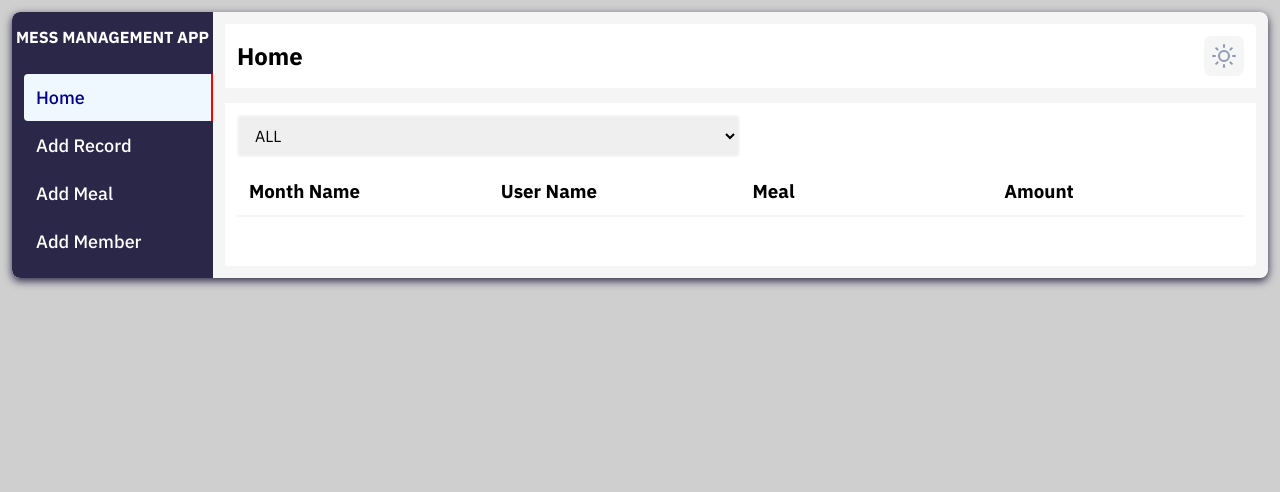
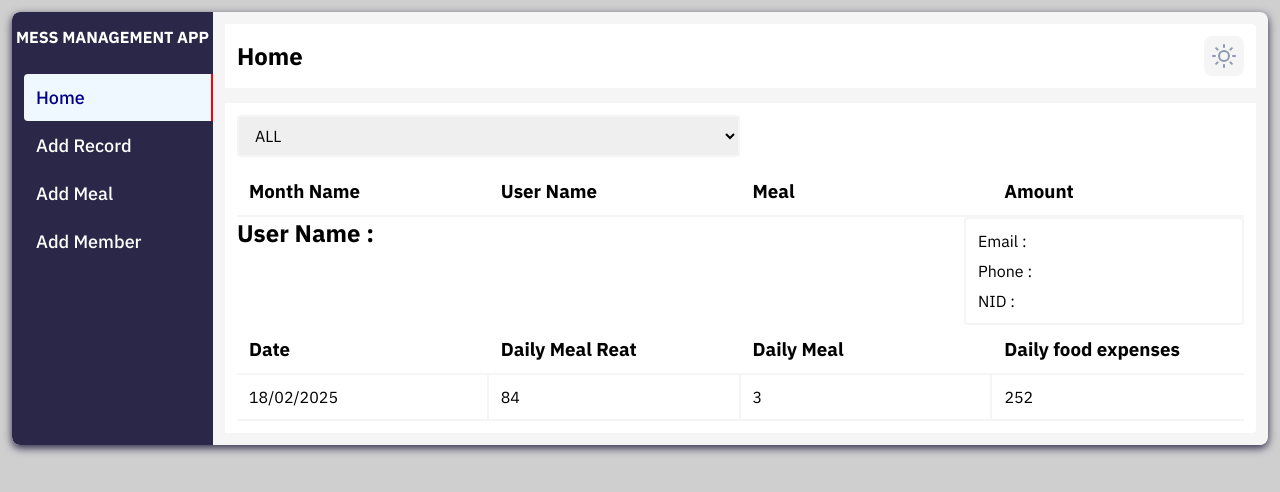
Before and after one commit to RahatSheikhLeon/cost-analysis-in-react, a React (Vite) app: page / in a window 1280 px wide. Shown: the top 492 px of the page. Built offline with nearby package versions, Linux system fonts and the light colour scheme.

Commit message:
matha nosto update 3

```diff
--- a/src/AddMeal.jsx
+++ b/src/AddMeal.jsx
@@ -1,6 +1,7 @@
 import { useState } from "react";
-import {PersonSelector} from "./PersonSelector";
-export function AddMeal({meal, setMeal}) {
+import { PersonSelector } from "./PersonSelector"
+
+export function AddMeal({meal, setMeal, memberInfo}) {
 
     const [localMeal, setLocalMeal] = useState(
         {
@@ -18,16 +19,21 @@ export function AddMeal({meal, setMeal}) {
     }
 
     function submit() {
+        if (localMeal.date === '' || localMeal.meal === '') {
+            alert('Enter data')
+            return
+        }
         setMeal([...meal, localMeal])
         setLocalMeal({
             date: '',
             meal: '',
         })
     }
+    const [ selectMember, setSelectValue ] = useState('all');
 
     return (
         <>
-        <PersonSelector />
+            <PersonSelector memberInfo = {memberInfo} selectMember={selectMember} setSelectValue = {setSelectValue} />
             <form>
                 <input
                     type="number"
--- a/src/AddMember.jsx
+++ b/src/AddMember.jsx
@@ -1,12 +1,27 @@
 import { useState } from "react";
-export function AddMember({ memberInfo, setMemberInfo, record }) {
-
+export function AddMember({ memberInfo, setMemberInfo }) {
+let id = crypto.randomUUID()
     const [localMemberInfo, setLocalMemberInfo] = useState(
         {
             memberName: '',
             memberNumber: '',
             memberEmail: '',
             memberNID: '',
+            id: id,
+
+            records: [
+                {
+                    date: '',
+                    record: '',
+                }
+            ],
+
+            meals: [
+                {
+                    date: '',
+                    meal: '',
+                }
+            ]
         }
     )
 
@@ -29,11 +44,25 @@ export function AddMember({ memberInfo, setMemberInfo, record }) {
             return
         }
         setMemberInfo([...memberInfo, localMemberInfo])
-        setLocalMemberInfo ({
+        setLocalMemberInfo({
             memberName: '',
             memberNumber: '',
             memberEmail: '',
             memberNID: '',
+            id: id,
+            records: [
+                {
+                    date: '',
+                    record: '',
+                }
+            ],
+
+            meals: [
+                {
+                    date: '',
+                    meal: '',
+                }
+            ]
         })
     }
 
@@ -56,7 +85,7 @@ export function AddMember({ memberInfo, setMemberInfo, record }) {
                 className="form-control"
                 placeholder="Enter Member Phone Number"
                 name="memberNumber"
-                value={localMemberInfo.memberNumber }
+                value={localMemberInfo.memberNumber}
                 onChange={localDataHandler}
             // onChange={(e) => setMemberInfo({...memberInfo,  memberNumber: e.target.value})}
             />
@@ -66,7 +95,7 @@ export function AddMember({ memberInfo, setMemberInfo, record }) {
                 className="form-control"
                 placeholder="Enter Member Email"
                 name="memberEmail"
-                value={localMemberInfo.memberEmail }
+                value={localMemberInfo.memberEmail}
                 onChange={localDataHandler}
             // onChange={(e) => setMemberInfo({...memberInfo, memberEmail: e.target.value})}
             />
@@ -76,7 +105,7 @@ export function AddMember({ memberInfo, setMemberInfo, record }) {
                 className="form-control"
                 placeholder="Enter Member NID"
                 name="memberNID"
-                value={localMemberInfo.memberNID }
+                value={localMemberInfo.memberNID}
                 onChange={localDataHandler}
             // onChange={(e) => setMemberInfo({...memberInfo, memberNID: e.target.value})}
             />
--- a/src/AddRecord.jsx
+++ b/src/AddRecord.jsx
@@ -2,7 +2,8 @@
 import { useState } from "react"
 import { PersonSelector } from "./PersonSelector"
 
-export function AddRecord({record, setRecord}){
+
+export function AddRecord({ record, setRecord, memberInfo }) {
 
     const [localRecord, setLocalRecord] = useState(
         {
@@ -12,24 +13,34 @@ const [localRecord, setLocalRecord] = useState(
     );
 
     const localDataHandler = (e) => {
-   const {name, value } = e.target;
+        const { name, value } = e.target;
         setLocalRecord(records => ({
             ...records,
-    [name] : value
+            [name]: value
         }))
     }
 
-function submit (){
+    function submit() {
+        if (localRecord.date === '' || localRecord.record === '') {
+            alert('Enter data')
+            return
+        }
         setRecord([...record, localRecord])
         setLocalRecord({
             date: '',
             record: '',
         })
+
     }
 
-    return(
+    const [selectMember, setSelectValue] = useState('all');
+
+
+    return (
         <>
-        <PersonSelector />
+
+            <PersonSelector memberInfo={memberInfo} selectMember={selectMember} setSelectValue={setSelectValue} />
+
             <form>
                 <input
                     type="number"
--- /dev/null
+++ b/src/AmemberInformation.jsx
@@ -0,0 +1,38 @@
+export function AmemberInformation({memberInfo}) {
+    return (
+        <>
+            <div className="home-tabel_wrapper">
+                <div className="flex a-member">
+                    <h2>User Name : <span>{memberInfo[0]?.memberName}</span></h2>
+                    <div className="width-280 info-box">
+                        <h4>Email : <span className="email">{memberInfo[0]?.memberEmail}</span> </h4>
+                        <h4>Phone : <span className="phone">{memberInfo[0]?.memberNumber}</span></h4>
+                        <h4>NID : <span className="nid">{memberInfo[0]?.memberNID}</span></h4>
+                    </div>
+                </div>
+                <div className="flex border-buttom table-header">
+                    <div className="width-280"><h3>Date</h3></div>
+                    <div className="width-280"><h3>Daily Meal Reat</h3></div>
+                    <div className="width-280"><h3>Daily Meal</h3></div>
+                    <div className="width-280"><h3>Daily food expenses</h3></div>
+                </div>
+
+                <div className="flex border-buttom table-content">
+                    <div className="width-280 border-right">
+                        <p>18/02/2025</p>
+                    </div>
+                    <div className="width-280 border-right">
+                        <p>84</p>
+                    </div>
+                    <div className="width-280 border-right">
+                        <p>3</p>
+                    </div>
+                    <div className="width-280">
+                        <p>252</p>
+                    </div>
+                </div>
+            </div>
+
+        </>
+    )
+}
--- a/src/App.css
+++ b/src/App.css
@@ -89,6 +89,7 @@
   border-top-right-radius: 4px;
 }
 
+
 .content-box {
   margin-bottom             : 0px;
   border-bottom-right-radius: 4px;
@@ -96,3 +97,22 @@
   height: 100%;
   padding         : 12px;
 }
+
+.a-member{
+  justify-content: space-between;
+}
+.info-box{
+  padding: 12px;
+  border: 2px solid whitesmoke;
+  border-radius: 4px;
+}
+
+.info-box h4{
+  margin-bottom: 10px;
+  font-weight: 400;
+
+
+}
+.info-box h4:last-child{
+  margin-bottom: 0px;
+}
--- a/src/Home.jsx
+++ b/src/Home.jsx
@@ -1,23 +1,43 @@
 import { TableContent } from "./TableContent"
 import { PersonSelector } from "./PersonSelector"
-
+import { useState } from "react"
+import { AmemberInformation } from "./AmemberInformation"
 export function Home({ memberInfo }) {
 
-let newArr = memberInfo.map((info, index) => {
-    return <TableContent key={index} memberInfo = {info} />
-})
+    let setMember = memberInfo.map((info, index) => {
+        return <TableContent key={index} memberInfo={info} />
+    })
+    const [ selectMember, setSelectValue ] = useState('all');
+    let Amember ;
+
+    switch (selectMember) {
+        case 'all':
+            Amember = console.log('hello world')
+            break;
+
+        case memberInfo[0]?.id:
+            Amember = <AmemberInformation />
+            break;
+
+    }
+
+
+
+
     return (
         <>
             <div className="home-tabel_wrapper">
-                <PersonSelector />
+                <PersonSelector memberInfo = {memberInfo} selectMember={selectMember} setSelectValue = {setSelectValue} />
                 <div className="flex border-buttom table-header">
                     <div className="width-280"><h3>Month Name</h3></div>
                     <div className="width-280"><h3> User Name </h3></div>
                     <div className="width-280"><h3>Meal</h3></div>
                     <div className="width-280"><h3>Amount</h3></div>
                 </div>
-                {newArr}
+                {setMember}
+                <AmemberInformation memberInfo = {memberInfo} />
             </div>
+
         </>
     )
 }
--- a/src/PersonSelector.jsx
+++ b/src/PersonSelector.jsx
@@ -1,8 +1,12 @@
-import { PersonSelectorList } from "./PersonSelectorList"
-export function PersonSelector () {
+
+export function PersonSelector({ memberInfo,  setSelectValue  }) {
+
     return (
-        <select name="PersonSelector" id="PersonSelector" className="form-control_50">
-            <PersonSelectorList />
+        <select onChange={(e) => setSelectValue(e.target.value)} className="form-control_50">
+            <option value="all">ALL</option>
+            {memberInfo.map((info, index) => (
+                <option key={index} value={info.memberName}>{info.memberName}</option>
+            ))}
         </select>
-    )
+    );
 }
--- a/src/PersonSelectorList.jsx
+++ /dev/null
@@ -1,7 +0,0 @@
-export function PersonSelectorList(){
-    return(
-        <>
-         <option value="test">ALL</option>
-        </>
-    )
-}
--- a/src/TabContent.jsx
+++ b/src/TabContent.jsx
@@ -4,12 +4,14 @@ import { Home } from "./Home"
 import { AddRecord } from "./AddRecord"
 import { AddMeal } from "./AddMeal"
 import { AddMember } from "./AddMember"
-export function TabContent({toggle}){
+
+export function TabContent({ toggle }) {
 
     const [memberInfo, setMemberInfo] = useState([]);
     const [record, setRecord] = useState([]);
     const [meal, setMeal] = useState([]);
 
+    console.log(memberInfo[0]?.id)
     //     const newArr = [
     // {
     //     memberInfo,
@@ -22,25 +24,28 @@ export function TabContent({toggle}){
 
     let content;
 
-    switch (toggle){
+    switch (toggle) {
         case 1:
-        content = <Home toggle ={toggle} memberInfo = {memberInfo} />
+
+            content = <Home toggle={toggle} memberInfo={memberInfo} />
             break;
 
         case 2:
-        content = <AddRecord toggle ={toggle} record={record} setRecord={setRecord}/>
+            // setMemberInfo={setMemberInfo}
+            content = <AddRecord toggle={toggle} memberInfo={memberInfo} record={record} setRecord={setRecord} />
             break;
 
         case 3:
-        content = <AddMeal toggle = {toggle}  meal={meal}  setMeal={setMeal} />
+            // setMemberInfo={setMemberInfo}
+            content = <AddMeal toggle={toggle} memberInfo={memberInfo} meal={meal} setMeal={setMeal} />
             break;
 
         case 4:
-        content = <AddMember toggle = {toggle} memberInfo = {memberInfo} setMemberInfo = {setMemberInfo} />
+            content = <AddMember toggle={toggle} memberInfo={memberInfo} setMemberInfo={setMemberInfo} />
             break;
 
     }
-    return(
+    return (
         <>
             {content}
         </>
--- a/src/TableContent.jsx
+++ b/src/TableContent.jsx
@@ -1,10 +1,18 @@
 
-export function TableContent({memberInfo}){
+export function TableContent({ memberInfo }) {
 
-    return(
+     const months = [
+            "January", "February", "March", "April", "May", "June",
+          "July", "August", "September", "October", "November", "December"
+      ]
+
+      const newMonths = new Date().getMonth()
+      const currentMonth = months[newMonths]
+
+    return (
         <div className="flex border-buttom table-content">
             <div className="width-280 border-right">
-                        <p>February</p>
+                <p>{currentMonth}</p>
             </div>
             <div className="width-280 border-right">
                 <p>{memberInfo.memberName}</p>
--- a/src/index.css
+++ b/src/index.css
@@ -74,6 +74,14 @@
   border-right    : 2px solid rgba(255, 0, 0, 0.547);
 }
 
+.dark-mood .info-box{
+  border: 2px solid #272626;
+}
+
+.dark-mood .info-box h4{
+  color: #fff;
+
+}
 
 
 
```
Lines whose indentation alone changed are shown as unchanged.
